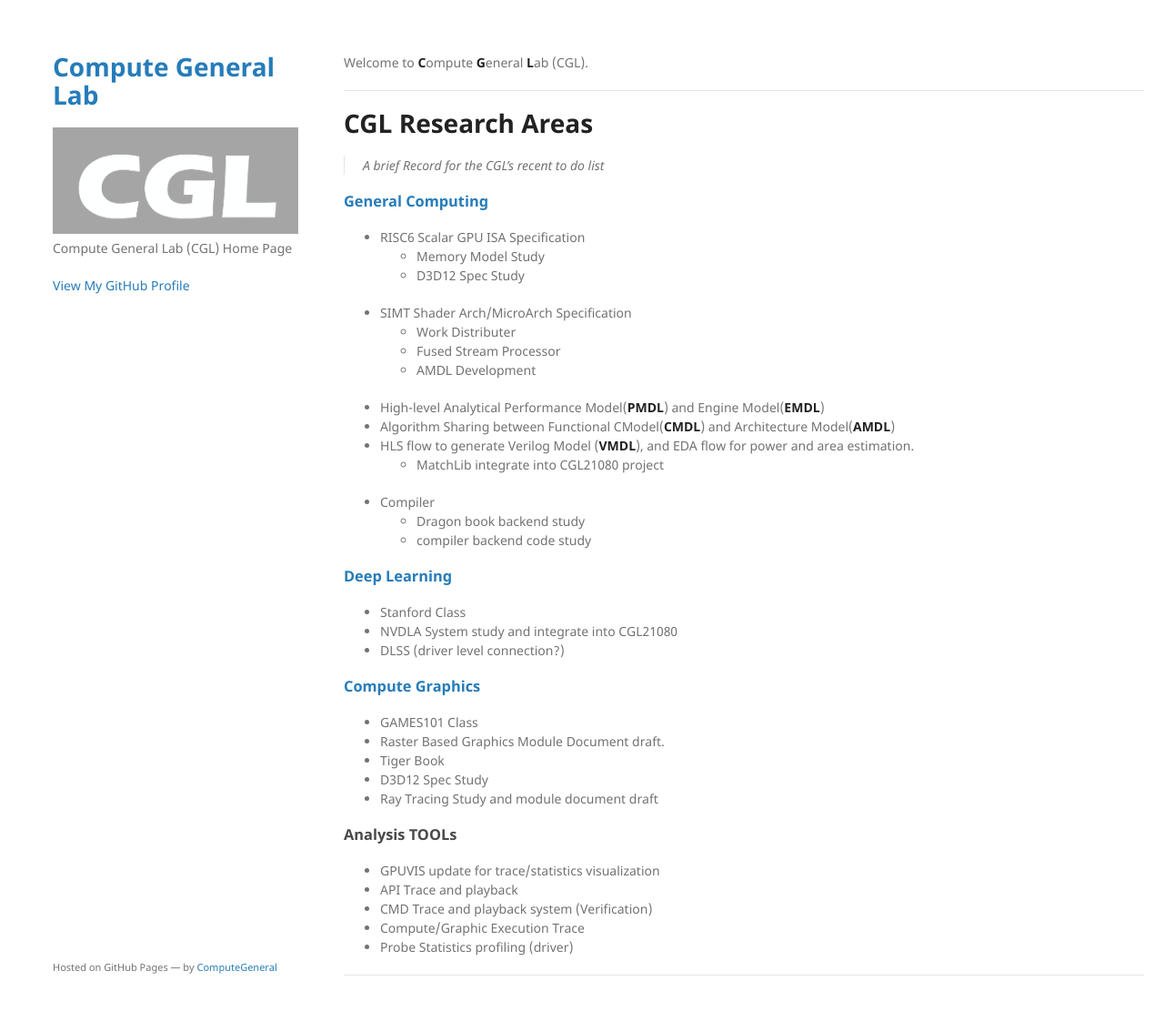
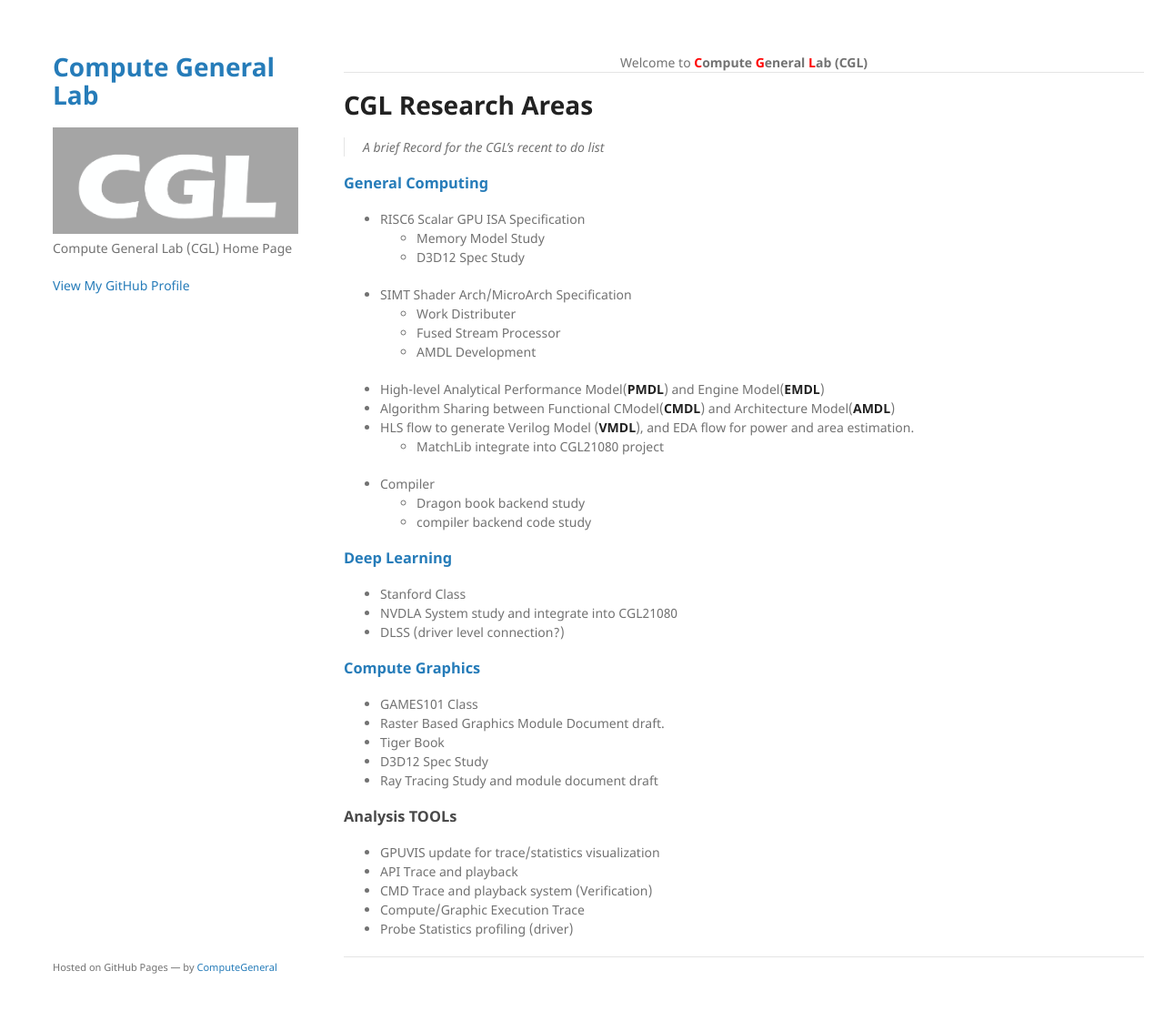
Before and after one commit to ComputeGeneral/ComputeGeneral.github.io, a Jekyll site: the page built from index.md, in a window 1280 px wide and 1142 px high. Shown: the top 1111 px of the window at 91% size. Built offline with Jekyll 4.4.1, drawn with Linux system fonts in a browser that asks for light colours; comment, search, counter and statistics services are not loaded.

Commit message:
update layout

```diff
--- a/index.md
+++ b/index.md
@@ -2,7 +2,7 @@
 layout: default
 ---
 
- Welcome to **C**ompute **G**eneral **L**ab (CGL).
+<center>Welcome to <b><font color=red>C</font>ompute <font color=red>G</font>eneral <font color=red>L</font>ab (CGL)</b></center>
 
 ----
 # CGL Research Areas
```
